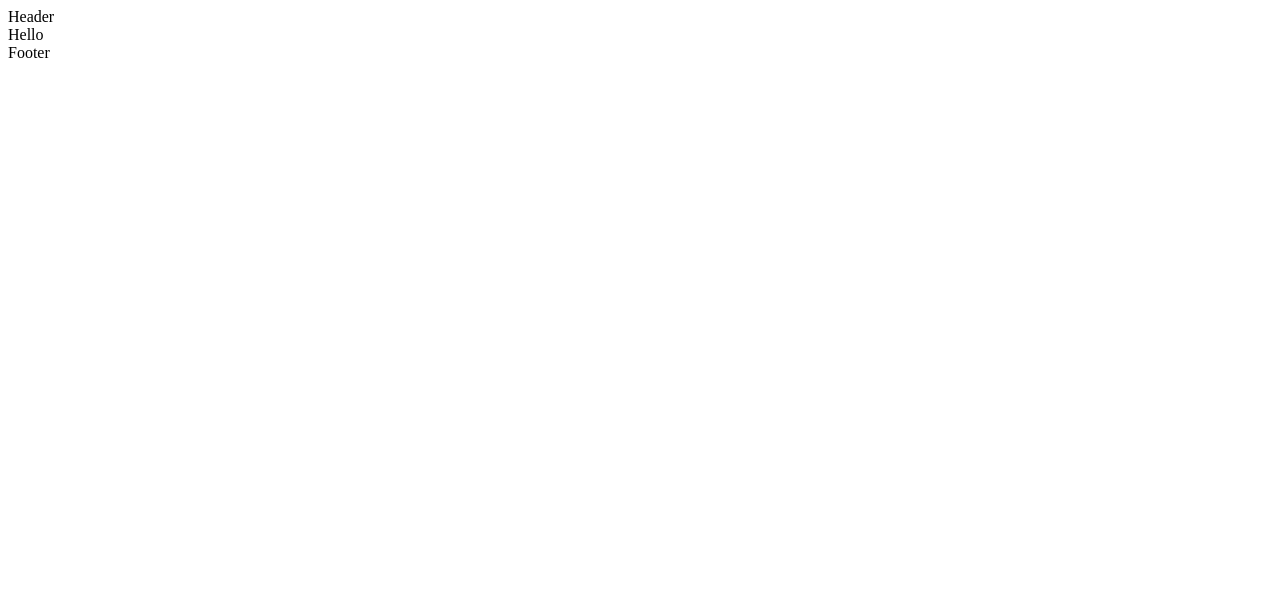
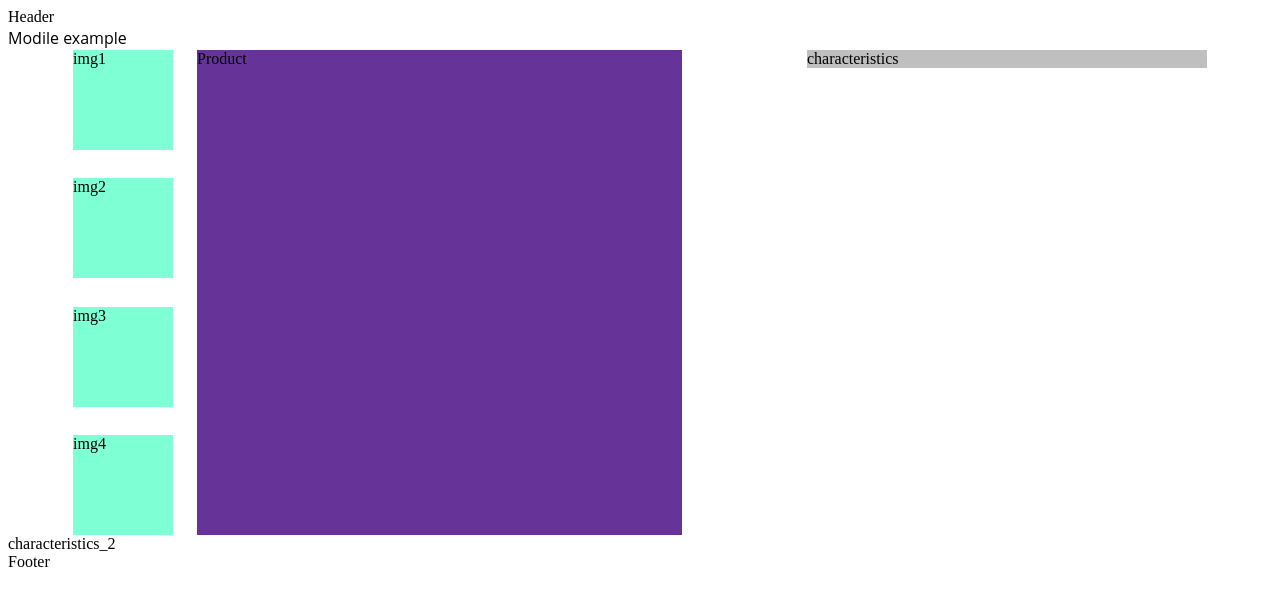
Before and after one commit to Misha77b/lori, a React (Create React App) app in the folder client/: page /product in a window 1280 px wide. Shown: the top 606 px of the page. Built offline with nearby package versions, Linux system fonts and the light colour scheme.

Commit message:
save page one product

```diff
--- /dev/null
+++ b/client/src/components/Product/Product.jsx
@@ -0,0 +1,25 @@
+import { Box, Typography } from "@mui/material";
+import "./Product.scss";
+
+function Product() {
+	return (
+		<Box>
+			<Typography>Modile example</Typography>
+			<div className="block">
+				<div className="block__imgs">
+					<div className="block__imgs--small">
+						<div className="block__imgs--img">img1</div>
+						<div className="block__imgs--img">img2</div>
+						<div className="block__imgs--img">img3</div>
+						<div className="block__imgs--img">img4</div>
+					</div>
+
+					<div className="block__product">Product</div>
+				</div>
+				<div className="block__description">characteristics</div>
+			</div>
+			<div>characteristics_2</div>
+		</Box>
+	);
+}
+export default Product;
--- /dev/null
+++ b/client/src/components/Product/Product.scss
@@ -0,0 +1,37 @@
+.block {
+	display: flex;
+	flex-direction: column;
+	align-items: center;
+	gap: 30px;
+	@media (min-width: 900px) {
+		flex-direction: row;
+		gap: 125px;
+		justify-content: center;
+	}
+	&__imgs {
+		display: flex;
+		gap: 24px;
+		&--small {
+			display: flex;
+			gap: 24px;
+			flex-direction: column;
+			justify-content: space-between;
+		}
+		&--img {
+			width: 100px;
+			height: 100px;
+			background: aquamarine;
+		}
+	}
+	&__product {
+		width: 485px;
+		height: 485px;
+		background: rebeccapurple;
+	}
+	&__description {
+		align-self: start;
+		width: 400px;
+		height: auto;
+		background: rgb(192, 191, 191);
+	}
+}
--- /dev/null
+++ b/client/src/components/Product/index.js
@@ -0,0 +1 @@
+export { default } from "./Product";
--- a/client/src/pages/Home/Home.jsx
+++ b/client/src/pages/Home/Home.jsx
@@ -6,7 +6,7 @@ const Home = () => {
 	return (
 		<>
 			<Link to="/product">One product</Link>
-			<PopularBrands></PopularBrands>
+			<PopularBrands />
 		</>
 	);
 };
--- a/client/src/pages/OneProduct/OneProduct.jsx
+++ b/client/src/pages/OneProduct/OneProduct.jsx
@@ -1,7 +1,11 @@
-import PageWrapper from "../../components/PageWrapper";
+import Product from "../../components/Product";
 import "./OneProduct.scss";
 
 function OneProduct() {
-	return <div>Hello</div>;
+	return (
+		<div>
+			<Product />
+		</div>
+	);
 }
 export default OneProduct;
```
